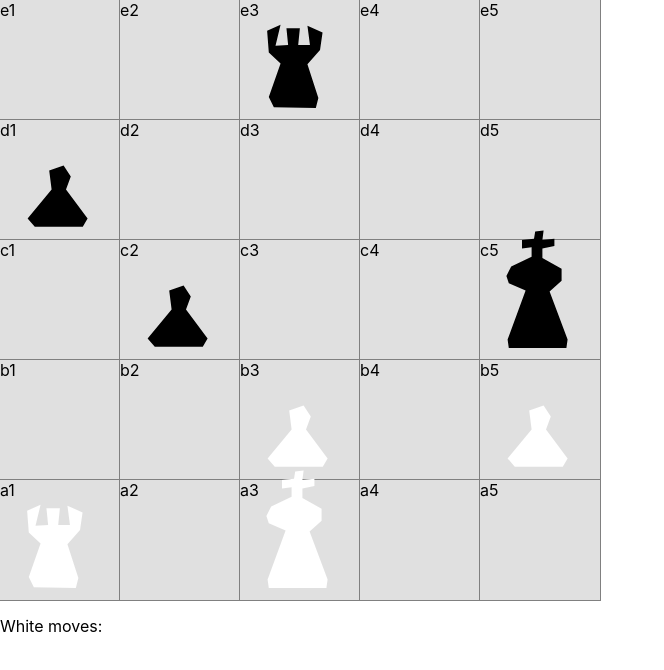
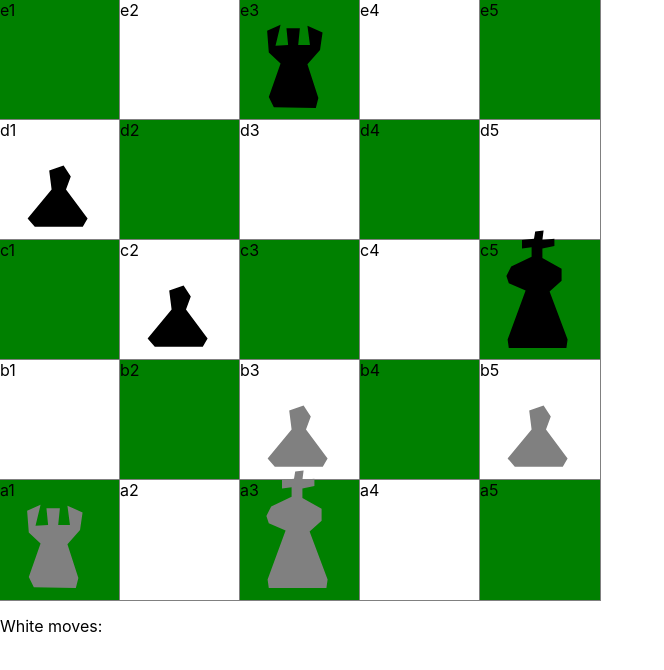
Before and after one commit to AntoBo/chess-react, a React (Create React App) app: page / in a window 1280 px wide. Shown: the top 670 px of the page, without its empty margins (0-664 px from the left). Built offline with nearby package versions, Linux system fonts and the light colour scheme.

Commit message:
board color

```diff
--- a/src/components/Board/Board.jsx
+++ b/src/components/Board/Board.jsx
@@ -51,12 +51,13 @@ const Board = () => {
   return (
     <>
       <div className={s.board}>
-        {Object.entries(board).map((el) => (
+        {Object.entries(board).map((el, idx) => (
           <Cell
             key={el[0]}
             id={el[0]}
             piece={el[1].rank}
             armyColor={el[1].armyColor}
+            bgc={idx % 2 === 0 ? "dark-bg" : "light-bg"}
           />
         ))}
       </div>
--- a/src/components/Cell/Cell.jsx
+++ b/src/components/Cell/Cell.jsx
@@ -1,10 +1,12 @@
 import s from "./Cell.module.scss";
 
-const Cell = ({ id, piece, armyColor }) => {
-  const paintSell = (id) => {};
+const Cell = ({ id, piece, armyColor, bgc }) => {
+  //   const paintSell = (id) => {};
   return (
     <div
-      className={`${s.cell} ${piece && s[piece]} ${armyColor && s[armyColor]}`}
+      className={`${s.cell} ${piece && s[piece]} ${armyColor && s[armyColor]} ${
+        s[bgc]
+      }`}
     >
       {id}
     </div>
--- a/src/components/Cell/Cell.module.scss
+++ b/src/components/Cell/Cell.module.scss
@@ -3,7 +3,7 @@
   width: 20%;
   height: 20%;
   outline: 1px grey solid;
-  background-color: rgb(224, 224, 224);
+  // background-color: rgb(224, 224, 224);
   &:before {
     position: absolute;
     content: "";
@@ -12,6 +12,13 @@
     position: absolute;
     content: "";
   }
+}
+
+.dark-bg {
+  background-color: green;
+}
+.light-bg {
+  background-color: white;
 }
 
 .king {
@@ -103,6 +110,6 @@
 .white {
   &:before {
     // border: 1px solid black;
-    background-color: white;
+    background-color: grey;
   }
 }
```
